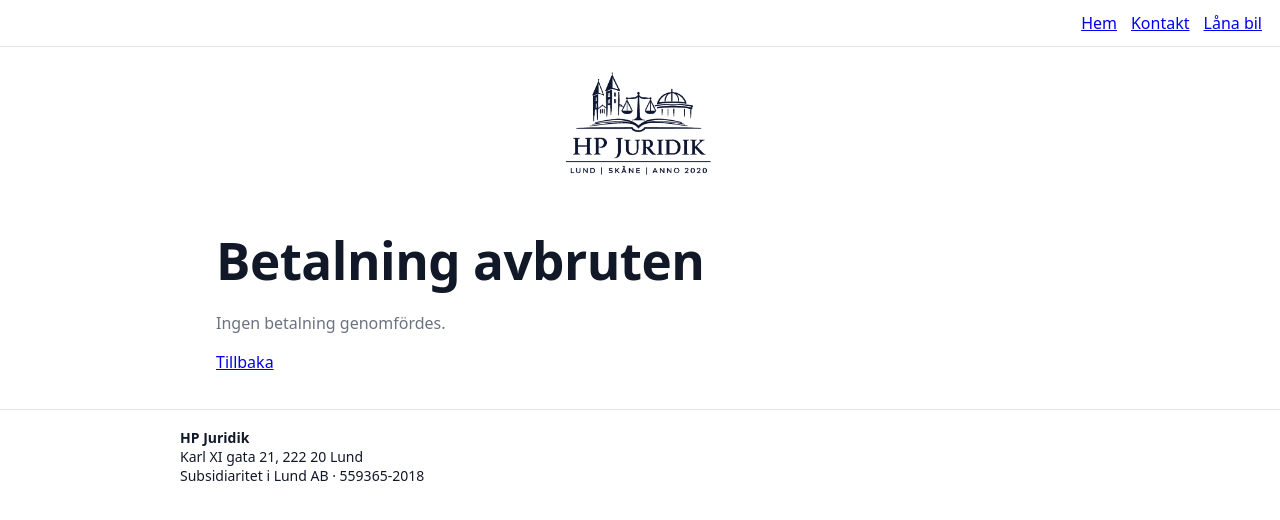
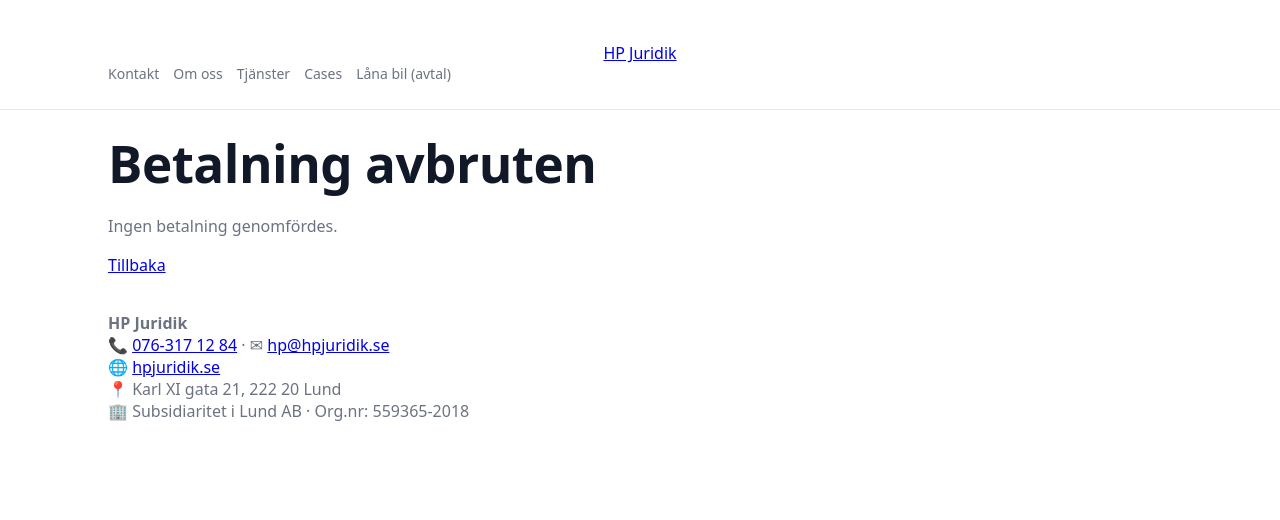
Before and after one commit to optiphyswe-cyber/hpjuridik-web, a FastAPI app: page /checkout-cancel in a window 1280 px wide. Shown: the top 520 px of the page. Run offline with FastAPI, Linux system fonts and the light colour scheme.

Commit message:
Update base.html

```diff
--- a/app/templates/base.html
+++ b/app/templates/base.html
@@ -6,32 +6,41 @@
 
   <title>{% if seo and seo.title %}{{ seo.title }}{% else %}HP Juridik{% endif %}</title>
   <meta name="description" content="{% if seo and seo.description %}{{ seo.description }}{% else %}HP Juridik{% endif %}">
-  <link rel="canonical" href="{% if seo and seo.canonical %}{{ seo.canonical }}{% else %}https://www.hpjuridik.se/{% endif %}">
+  <link rel="canonical" href="{% if seo and seo.canonical %}{{ seo.canonical }}{% else %}https://hpjuridik.se/{% endif %}">
+  <meta name="robots" content="{% if seo and seo.robots %}{{ seo.robots }}{% else %}index,follow{% endif %}">
+
   <link rel="stylesheet" href="/static/style.css" />
 </head>
 
 <body>
-  <header style="padding:12px 18px; border-bottom:1px solid #e7e7e7;">
-    <nav style="display:flex; gap:14px; justify-content:flex-end; align-items:center;">
-      <a href="/">Hem</a>
-      <a href="/kontakta-oss">Kontakt</a>
-      <a href="/lana-bil-till-skuldsatt">Låna bil</a>
-    </nav>
+  <header class="site-header">
+    <div class="container header-wrap">
+      <div class="brand">
+        <a href="/" class="brand-link">HP Juridik</a>
+      </div>
+
+      <nav class="nav">
+        <a href="/kontakta-oss">Kontakt</a>
+        <a href="/#om-oss">Om oss</a>
+        <a href="/#tjanster">Tjänster</a>
+        <a href="/#cases">Cases</a>
+        <a href="/lana-bil-till-skuldsatt">Låna bil (avtal)</a>
+      </nav>
+    </div>
   </header>
 
-  <div style="text-align:center; padding:16px 0 0;">
-    <img src="/static/hp-juridik-logo.png" alt="HP Juridik" style="max-width:160px;">
-  </div>
+  {% block content %}{% endblock %}
 
-  <main style="max-width:920px; margin:0 auto; padding:18px;">
-    {% block content %}{% endblock %}
-  </main>
-
-  <footer style="padding:18px; border-top:1px solid #e7e7e7; font-size:14px;">
-    <div style="max-width:920px; margin:0 auto;">
-      <div><b>{{ company.brand }}</b></div>
-      <div>{{ company.address }}</div>
-      <div>{{ company.company }} · {{ company.orgnr }}</div>
+  <footer class="site-footer">
+    <div class="container">
+      <div class="muted">
+        <strong>{{ company.brand }}</strong><br>
+        📞 <a href="tel:0763171284">076-317 12 84</a> ·
+        ✉ <a href="mailto:hp@hpjuridik.se">hp@hpjuridik.se</a><br>
+        🌐 <a href="https://hpjuridik.se" target="_blank">hpjuridik.se</a><br>
+        📍 {{ company.address }}<br>
+        🏢 {{ company.company }} · Org.nr: {{ company.orgnr }}
+      </div>
     </div>
   </footer>
 </body>
```
